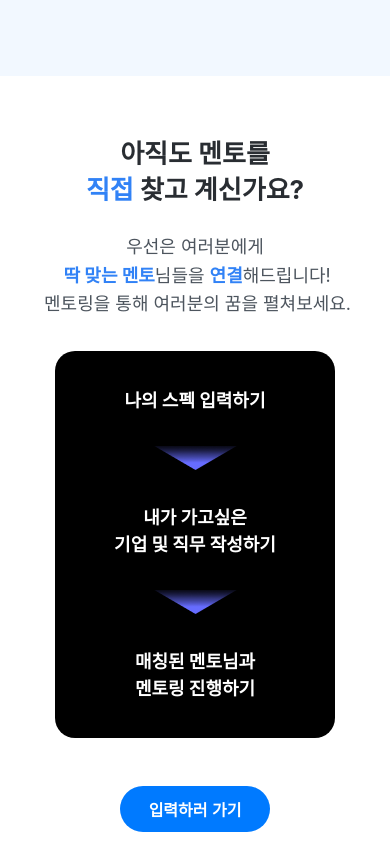
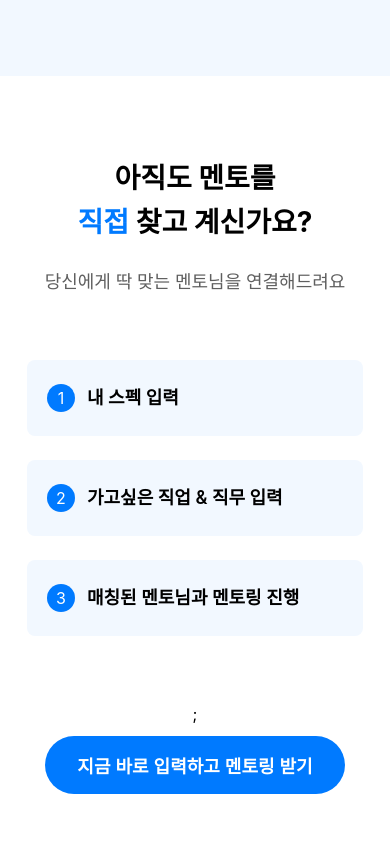
Before and after one commit to kang-kibong/wooseon, a React (Vite) app: page / in a window 390 px wide. Shown: the part 880-1724 px from the top of the page. Built offline with nearby package versions, Linux system fonts and the light colour scheme; no server answers; a web font is replaced by a local one.

Commit message:
style: improve responsiveness of ServiceFlow

```diff
--- a/src/components/home/ServiceFlow.tsx
+++ /dev/null
@@ -1,179 +0,0 @@
-import styled from "styled-components";
-import Button from "../common/Button";
-import Inner from "../common/Inner";
-import Arrow from "../../assets/images/arrow.png";
-import useIntersectionObsever from "../../hooks/useIntersectionObsever.ts";
-import { useRef } from "react";
-import trackAndRedirect from "../../utils/trackAndRedirect";
-import { LINKS } from "../../utils/constants/links";
-
-const ServiceFlow = () => {
-  const ref = useRef(null);
-  const isInViewport = useIntersectionObsever(ref);
-
-  const handleClick = () => {
-    const category = "ServiceFlow 섹션";
-    const action = "버튼 클릭";
-
-    trackAndRedirect(LINKS.FORM, category, action);
-  };
-
-  return (
-    <ContentDiv ref={ref} className={isInViewport ? "animation" : ""}>
-      <Layout>
-        <Inner>
-          <InnerCotainer>
-            <TextContainer>
-              <h2>
-                {`아직도 멘토를\n`}
-                <Strong>직접</Strong> 찾고 계신가요?
-              </h2>
-              <p>
-                {`우선은 여러분에게\n`}
-                <Strong> 딱 맞는 멘토</Strong>
-                {`님들을 `}
-                <Strong>연결</Strong>
-                {`해드립니다!\n 멘토링을 통해 여러분의 꿈을 펼쳐보세요.`}
-              </p>
-            </TextContainer>
-            <StepsContainer>
-              <p>나의 스펙 입력하기</p>
-              <img src={Arrow} alt="" />
-              <p>{`내가 가고싶은\n기업 및 직무 작성하기`}</p>
-              <img src={Arrow} alt="" />
-              <p>{`매칭된 멘토님과\n멘토링 진행하기`}</p>
-            </StepsContainer>
-            <Button
-              width="170"
-              height="56"
-              onClick={handleClick}
-              text="입력하러 가기"
-            />
-          </InnerCotainer>
-        </Inner>
-      </Layout>
-    </ContentDiv>
-  );
-};
-
-export default ServiceFlow;
-
-const Layout = styled.section`
-  padding: 120px 0 120px 0;
-  white-space: pre;
-  text-align: center;
-  color: #292d32;
-
-  @media screen and (max-width: 1023px) {
-    padding: 80px 0 80px 0;
-  }
-
-  @media screen and (max-width: 540px) {
-    padding: 60px 0 60px 0;
-  }
-`;
-
-const InnerCotainer = styled.div`
-  display: flex;
-  flex-direction: column;
-  justify-content: center;
-  align-items: center;
-
-  button {
-    font-size: 20px;
-    font-weight: 700;
-
-    @media screen and (max-width: 540px) {
-      font-size: 16px;
-      width: 150px;
-      height: 46px;
-    }
-  }
-`;
-
-const TextContainer = styled.div`
-  h2 {
-    font-size: 45px;
-    font-weight: 700;
-    line-height: 1.4;
-    margin-bottom: 24px;
-
-    @media screen and (max-width: 1023px) {
-      font-size: 38px;
-    }
-
-    @media screen and (max-width: 540px) {
-      font-size: 26px;
-    }
-  }
-
-  p {
-    font-size: 24px;
-    line-height: 1.6;
-    margin-bottom: 32px;
-    color: rgb(77, 85, 94);
-
-    @media screen and (max-width: 1023px) {
-      font-size: 20px;
-    }
-
-    @media screen and (max-width: 540px) {
-      font-size: 18px;
-    }
-  }
-`;
-
-const StepsContainer = styled.div`
-  box-sizing: border-box;
-  width: 360px;
-  background-color: #000;
-  border-radius: 20px;
-  padding: 48px;
-  margin-bottom: 48px;
-
-  p {
-    color: #fff;
-    font-weight: 700;
-    font-size: 18px;
-    line-height: 1.5;
-    margin-bottom: 32px;
-  }
-
-  p:last-child {
-    margin-bottom: 0;
-  }
-
-  img {
-    margin-bottom: 32px;
-  }
-
-  @media screen and (max-width: 1023px) {
-  }
-
-  @media screen and (max-width: 540px) {
-    width: 280px;
-    padding: 36px;
-  }
-`;
-
-const Strong = styled.strong`
-  color: #3182f6;
-  font-weight: 700;
-`;
-
-const ContentDiv = styled.div`
-  &.animation {
-    animation-name: up;
-    animation-duration: 1500ms;
-    @keyframes up {
-      from {
-        opacity: 0;
-        transform: translateY(7%);
-      }
-      to {
-        opacity: 1;
-        transform: translateY(0%);
-      }
-    }
-  }
-`;
--- /dev/null
+++ b/src/components/home/ServiceFlow/ServiceFlow.tsx
@@ -0,0 +1,50 @@
+import Button from "../../common/Button";
+import useIntersectionObsever from "../../../hooks/useIntersectionObsever";
+import { useRef } from "react";
+import trackAndRedirect from "../../../utils/trackAndRedirect";
+import { LINKS } from "../../../utils/constants/links";
+import * as S from "./styles/ServiceFlow.styled";
+import Step from "./Step";
+import { STEPS } from "../../../utils/constants/steps";
+
+const ServiceFlow = () => {
+  const ref = useRef(null);
+  const isInViewport = useIntersectionObsever(ref);
+
+  const handleClick = () => {
+    const category = "ServiceFlow 섹션";
+    const action = "버튼 클릭";
+    trackAndRedirect(LINKS.FORM, category, action);
+  };
+
+  return (
+    <S.ContentDiv ref={ref} className={isInViewport ? "animation" : ""}>
+      <S.Layout>
+        <S.InnerCotainer>
+          <S.Title>
+            아직도 멘토를
+            <br />
+            <S.Strong>직접 </S.Strong>
+            찾고 계신가요?
+          </S.Title>
+          <S.Description>당신에게 딱 맞는 멘토님을 연결해드려요</S.Description>
+          <S.StepContainer>
+            {STEPS.map(({ id, text }) => (
+              <Step key={id} number={id} text={text} />
+            ))}
+          </S.StepContainer>
+          ;
+          <S.ButtonContainer>
+            <Button
+              type="button"
+              text="지금 바로 입력하고 멘토링 받기"
+              onClick={handleClick}
+            />
+          </S.ButtonContainer>
+        </S.InnerCotainer>
+      </S.Layout>
+    </S.ContentDiv>
+  );
+};
+
+export default ServiceFlow;
--- /dev/null
+++ b/src/components/home/ServiceFlow/Step.tsx
@@ -0,0 +1,17 @@
+import * as S from "./styles/Step.styled";
+
+interface StepProps {
+  number: number;
+  text: string;
+}
+
+const Step = ({ number, text }: StepProps) => {
+  return (
+    <S.Step>
+      <S.StepNumber>{number}</S.StepNumber>
+      <S.StepText>{text}</S.StepText>
+    </S.Step>
+  );
+};
+
+export default Step;
--- /dev/null
+++ b/src/components/home/ServiceFlow/styles/ServiceFlow.styled.ts
@@ -0,0 +1,109 @@
+import styled from "styled-components";
+
+export const ContentDiv = styled.div`
+  &.animation {
+    animation-name: up;
+    animation-duration: 1500ms;
+
+    @keyframes up {
+      from {
+        opacity: 0;
+        transform: translateY(7%);
+      }
+      to {
+        opacity: 1;
+        transform: translateY(0%);
+      }
+    }
+  }
+`;
+
+export const Layout = styled.section`
+  padding: 120px 0 120px 0;
+  line-height: 44px;
+  text-align: center;
+
+  @media screen and (max-width: 540px) {
+    padding: 80px 0 80px 0;
+  }
+`;
+
+export const InnerCotainer = styled.div`
+  display: flex;
+  flex-direction: column;
+  justify-content: center;
+  align-items: center;
+
+  button {
+    font-size: 20px;
+    font-weight: 700;
+
+    @media screen and (max-width: 540px) {
+      font-size: 16px;
+      width: 150px;
+      height: 46px;
+    }
+  }
+`;
+
+export const Title = styled.h1`
+  font-size: 36px;
+  font-weight: 700;
+  margin-bottom: 16px;
+
+  @media screen and (max-width: 540px) {
+    font-size: 28px;
+  }
+`;
+
+export const Description = styled.p`
+  font-size: 24px;
+  margin-bottom: 56px;
+  font-weight: 500;
+  color: #5f5f5f;
+
+  @media screen and (max-width: 1023px) {
+    font-size: 22px;
+  }
+
+  @media screen and (max-width: 540px) {
+    font-size: 18px;
+  }
+`;
+
+export const Strong = styled.strong`
+  color: #007aff;
+  font-weight: 700;
+`;
+
+export const StepContainer = styled.div`
+  box-sizing: border-box;
+  width: 500px;
+  margin-bottom: 64px;
+
+  @media screen and (max-width: 1023px) {
+    width: 400px;
+    margin-bottom: 56px;
+  }
+
+  @media screen and (max-width: 540px) {
+    padding: 0 32px;
+  }
+`;
+
+export const ButtonContainer = styled.div`
+  button {
+    font-size: 20px;
+    width: 320px;
+    height: 64px;
+
+    @media screen and (max-width: 1023px) {
+      width: 100%;
+      height: 100%;
+    }
+
+    @media screen and (max-width: 540px) {
+      font-size: 18px;
+    }
+  }
+`;
--- /dev/null
+++ b/src/components/home/ServiceFlow/styles/Step.styled.ts
@@ -0,0 +1,40 @@
+import styled from "styled-components";
+
+export const Step = styled.li`
+  display: flex;
+  align-items: center;
+  background-color: #f2f8ff;
+  border-radius: 8px;
+  padding: 16px 20px;
+  margin-bottom: 36px;
+
+  @media screen and (max-width: 1023px) {
+    margin-bottom: 32px;
+  }
+
+  @media screen and (max-width: 540px) {
+    margin-bottom: 24px;
+  }
+
+  &:last-of-type {
+    margin-bottom: 0;
+  }
+`;
+
+export const StepNumber = styled.div`
+  display: flex;
+  justify-content: center;
+  align-items: center;
+  width: 28px;
+  height: 28px;
+  background-color: #007aff;
+  border-radius: 50%;
+  font-size: 16px;
+  color: #fff;
+  margin-right: 12px;
+`;
+
+export const StepText = styled.p`
+  font-size: 18px;
+  font-weight: 600;
+`;
--- a/src/components/home/styles/Catchphrase.styled.ts
+++ b/src/components/home/styles/Catchphrase.styled.ts
@@ -24,6 +24,7 @@
   display: flex;
   flex-direction: column;
   justify-content: space-between;
+  font-weight: 500;
   height: 550px;
 
   @media screen and (max-width: 1023px) {
--- a/src/components/home/styles/CompanyMarquee.styled.ts
+++ b/src/components/home/styles/CompanyMarquee.styled.ts
@@ -5,7 +5,7 @@
   background-color: #f2f8ff;
 
   @media screen and (max-width: 1023px) {
-    padding: 80px 16px 80px 16px;
+    padding: 80px 0px 80px 0px;
   }
 `;
 
--- a/src/pages/Home.tsx
+++ b/src/pages/Home.tsx
@@ -1,7 +1,7 @@
 import Header from "../components/common/Header";
 import Footer from "../components/common/Footer";
 import Catchphrase from "../components/home/Catchphrase";
-import ServiceFlow from "../components/home/ServiceFlow";
+import ServiceFlow from "../components/home/ServiceFlow/ServiceFlow";
 import ServiceEffect from "../components/home/ServiceEffect";
 import CompanyMarquee from "../components/home/CompanyMarquee";
 import Guidance from "../components/home/Guidance";
--- /dev/null
+++ b/src/utils/constants/steps.ts
@@ -0,0 +1,14 @@
+export const STEPS = [
+  {
+    id: 1,
+    text: "내 스펙 입력",
+  },
+  {
+    id: 2,
+    text: "가고싶은 직업 & 직무 입력",
+  },
+  {
+    id: 3,
+    text: "매칭된 멘토님과 멘토링 진행",
+  },
+];
```
Also changed, not shown: src/assets/images/arrow.png (deleted).
